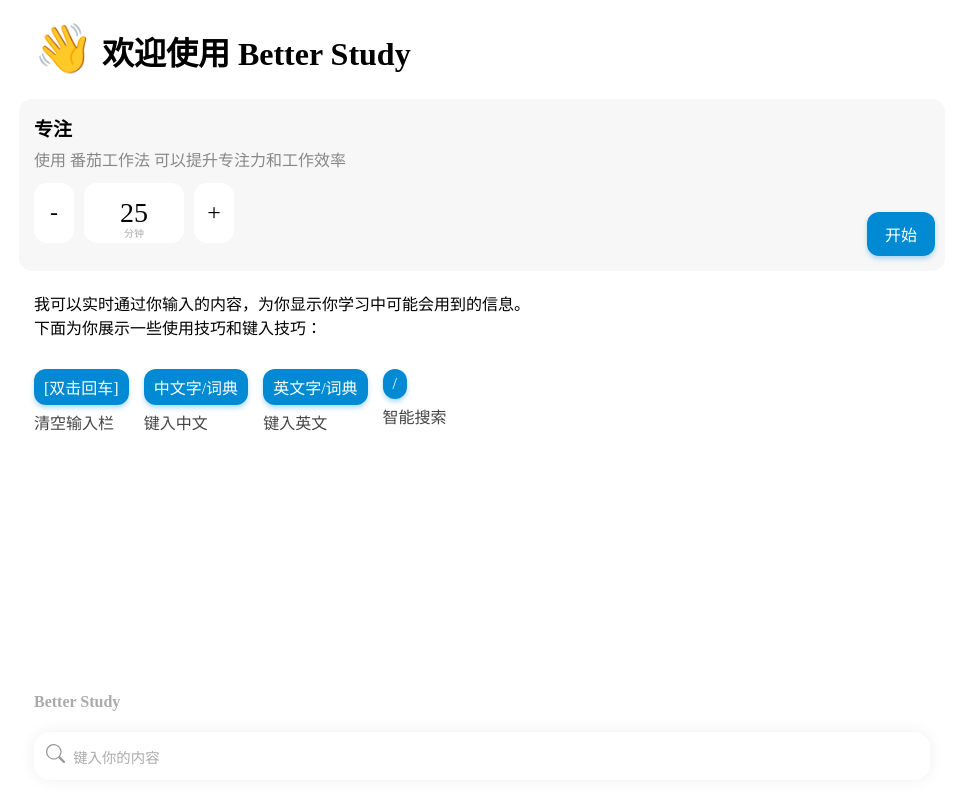
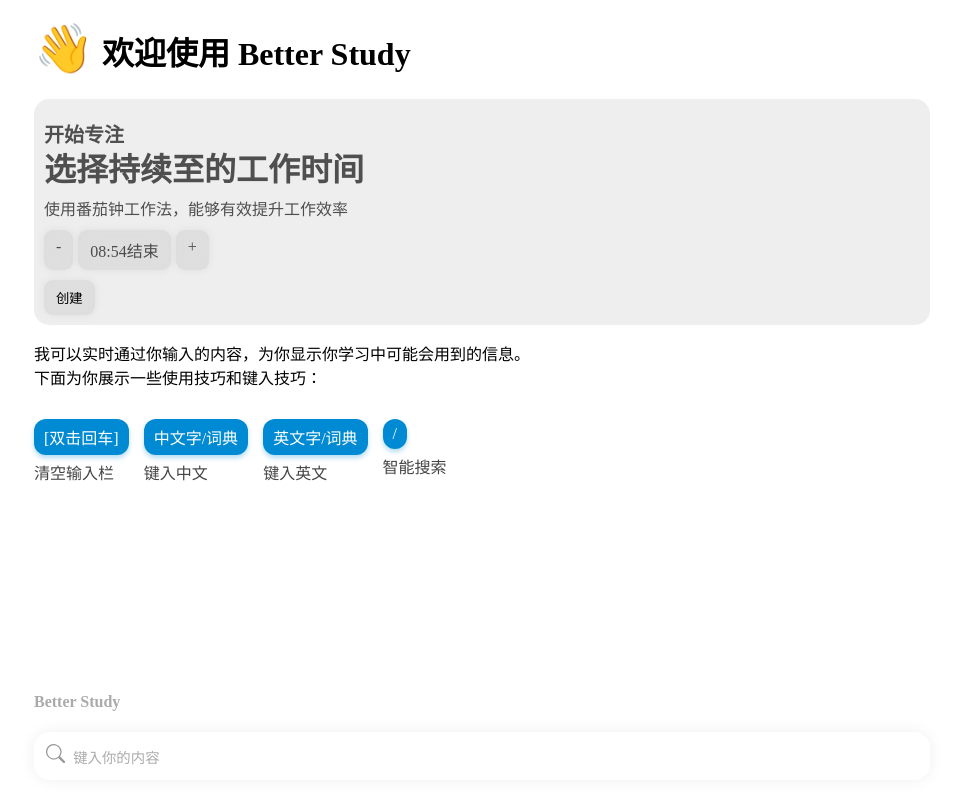
Before and after one commit to gozaoo/betterStudy, a Vue app: page / in a window 1280 px wide. Shown: the whole page, without its empty margins (158-1128 px from the left). Built offline with nearby package versions, Linux system fonts and the light colour scheme; a web font is replaced by a local one.

Commit message:
重写番茄钟组件
1.减少了番茄钟组件显示的抽风
2.优化了番茄钟组件的UI，并且提供更多的信息在同一界面上

```diff
--- a/src/components/routers/alarm.vue
+++ b/src/components/routers/alarm.vue
@@ -1,257 +1,416 @@
-<script setup >
-    import { ref, watchEffect, watch, computed } from 'vue';
+<script>
+    export default {
+        data() {
+            return {
+                PomodoroTimerInfo: null,
+                state: {
+                    currentIndex: 0,
+                    currentPomodoroEventInfo: {
+                        progress: 0,
+                        title: "",
+                        remainingTime: null,
+                    },
+                    progress: 0,
+                    remainingTime: null,
+                    finished: false,
+                },
+                interval: null,
+                pomodoroCreater: {
+                    num: 1,
+                    origNum: 1,
+                    tempPomodoroTimerInfo: this.createPomodoroTimer(1)
+                }
+            }
+        },
+        created() {
+            let localStorageInfo = localStorage.getItem('alarm')
 
-    defineProps({
-        value: String,
-    })
 
-    const nowAlarm = ref(localStorage.getItem('alarm'))
-    console.log(nowAlarm);
-    if(nowAlarm.value != null) {
-        nowAlarm.value = JSON.parse(nowAlarm.value)
-
-    } else {
-
+            if (localStorageInfo != null) {
+                this.PomodoroTimerInfo = JSON.parse(localStorageInfo)
+                console.log(this.PomodoroTimerInfo);
+                this.timerInterval()
             }
 
-    const data = ref({
-        timeContent: '',
-        hour: 0,
-        minute: 0,
-        seconds: 0,
-        todaysSeconds: 0,
-        nowThings:[],
-        display:{
-            title: '--',
-            remainingTime: '--:--',
-            finishwork: false,
-            index: 0
+            // this.startNewPomodoroTimer(5)
+        },
+        components: {},
+        methods: {
+            formatDate(date) {
+                const hour = date.getHours();
+                const min = date.getMinutes();
+                let h = '';
+                let m = '';
+                if (hour < 10) {
+                    h += '0'
+                }
+                if (min < 10) {
+                    m += '0'
+                }
+                h += hour;
+                m += min;
+                return h + ':' + m
+
+            },
+            // 将时间格式化
+            formatTime(time) {
+                // 计算总秒数
+                let totalSeconds = Math.floor(time / 1000);
+
+                // 计算小时数
+                let hours = Math.floor(totalSeconds / 3600);
+
+                // 计算剩余的秒数
+                let remainingSecondsAfterHours = totalSeconds % 3600;
+
+                // 计算分钟数
+                let minutes = Math.floor(remainingSecondsAfterHours / 60);
+
+                // 计算剩余的秒数
+                let seconds = remainingSecondsAfterHours % 60;
+
+                // 返回格式化后的时间字符串
+                return `${(hours == 0)?"":(hours+":")}${minutes.toString().padStart(2, '0')}:${seconds.toString().padStart(2, '0')}`;
+            },
+            // 计算剩余时长、过去时长以及时间状态
+            calculateTime(endTime) {
+                // 获取当前时间
+                let now = new Date().getTime();
+                // 获取结束时间
+                let end = new Date(endTime).getTime();
+
+                // 计算时间差（以毫秒为单位）
+                let diff = end - now;
+
+                // 格式化时间差
+                let formattedTime = this.formatTime(Math.abs(diff));
+
+                // 判断时间状态
+                let isPast = diff < 0;
+
+                // 返回结果
+                return {
+                    formattedTime: formattedTime,
+                    state: isPast
+                };
+            },
+            // 创建番茄钟
+            createPomodoroTimer(pomodoroCount) {
+                let pomodoroDuration = 25; // 番茄钟时长（分钟）
+                let shortBreakDuration = 5; // 短休息时长（分钟）
+                let longBreakDuration = 15; // 长休息时长（分钟）
+                let currentTime = Date.now();
+                let pomodoroTimer = {
+                    pomodoroCount: pomodoroCount,
+                    createdAt: currentTime,
+                    endAt: null,
+                    duration: null,
+                    schedule: [],
+                    use: false,
+                };
+                let currentPomodoro = 1;
+                let currentTimePlusDuration;
+                // 添加一个事件到番茄钟表
+                let addEventToSchedule = (schedule, startTime, eventDuration, event) => {
+                    const endTime = startTime + eventDuration * 60000;
+                    schedule.push({
+                        startTime: startTime,
+                        endTime: endTime,
+                        event: event
+                    });
+                    return endTime;
+                }
+
+                while (currentPomodoro <= pomodoroCount) {
+                    // 添加专注事件
+                    currentTime = addEventToSchedule(pomodoroTimer.schedule, currentTime, pomodoroDuration, '专注中');
+
+                    // 根据当前番茄钟数量决定是长休息还是短休息
+                    if (currentPomodoro != pomodoroCount)
+                        if (currentPomodoro % 4 === 0) {
+                            currentTime = addEventToSchedule(pomodoroTimer.schedule, currentTime, longBreakDuration,
+                                '长休息');
+                        } else {
+                            currentTime = addEventToSchedule(pomodoroTimer.schedule, currentTime, shortBreakDuration,
+                                '短休息');
+                        }
+
+                    currentPomodoro++;
+                }
+                let endAt = pomodoroTimer.schedule[pomodoroTimer.schedule.length - 1].endTime
+                pomodoroTimer = {
+                    ...pomodoroTimer,
+                    endAt,
+                    duration: endAt - pomodoroTimer.createdAt
+                }
+                return pomodoroTimer;
+            },
+            // 启动一个番茄钟事件
+            startNewPomodoroTimer(pomodoroCount) {
+                let PomodoroTimerInfo = this.createPomodoroTimer(pomodoroCount)
+                PomodoroTimerInfo.use = true
+                localStorage.setItem('alarm', JSON.stringify(PomodoroTimerInfo))
+                this.PomodoroTimerInfo = PomodoroTimerInfo
+                this.state.finished = false
+                this.timerInterval()
+            },
+            // 番茄钟事件循环
+            timerInterval(isReFreshen) {
+                let calculate = () => {
+                    let PomodoroTimerInfo = this.PomodoroTimerInfo;
+
+
+                    if (PomodoroTimerInfo == null) return clearInterval(this.interval);
+
+
+                    let currentTime = new Date().getTime();
+
+                    // 找到当前番茄钟事件
+                    let result = PomodoroTimerInfo.schedule.find((val, ind, obj) => {
+                        if (val.startTime <= currentTime && currentTime < val.endTime) {
+                            this.state.currentIndex = ind;
+                            this.state.currentPomodoroEventInfo = {
+                                progress: this.progressCalculate(val.startTime, val.endTime,
+                                    currentTime),
+                                title: val.event,
+                                remainingTime: this.calculateTime(val.endTime)
+                            }
+                            return true
                         }
                     })
-    let toTwoLength=(num)=>{
-            if(Number(num)<10){
-                return '0'+ num
-            } else {
-                return num
+                    if (result == undefined) {
+                        this.state = {
+                            ...this.state,
+                            remainingTime: null,
+                            finished: true,
+                            progress: 1
+                        }
+                        clearInterval(this.interval);
+                    }
+                    this.state = {
+                        ...this.state,
+                        remainingTime: this.calculateTime(PomodoroTimerInfo.schedule[PomodoroTimerInfo.schedule
+                            .length - 1].endTime),
+                        progress: this.progressCalculate(PomodoroTimerInfo.createdAt, PomodoroTimerInfo
+                            .schedule[PomodoroTimerInfo.schedule.length - 1].endTime,
+                            currentTime)
+                    }
+                    // console.log(this.state);
+                }
+                calculate()
+                if (isReFreshen != true) {
+                    this.interval = setInterval(() => calculate(), 1000)
+                }
+            },
+            progressCalculate(start, end, cur) {
+                return (start - cur) / (start - end)
+            },
+            cleanAlarm() {
+                localStorage.setItem('alarm', null)
+                clearInterval(this.interval)
+                this.interval = null
+                this.PomodoroTimerInfo = null
+            }
+        },
+        watch: {
+            pomodoroCreater: {
+                handler: async function  (newVal, oldVal) {
+                    if (newVal.num != oldVal.origNum) {
+                        newVal.origNum = newVal.num
+                        newVal.tempPomodoroTimerInfo = this.createPomodoroTimer(newVal.num)
+                    }
+                },
+                deep: true
             }
         }
 
-    function gettodaysSeconds(hour,minute,seconds){
-
-        return ((((isNaN(hour))?0:hour) * 60 * 60) + (((isNaN(minute))?0:minute) * 60) + ((isNaN(seconds))?0:seconds))
-    }
-
-        let updateTime=()=> {
-            let tempTime = new Date()
-            let tempTimeMil = Date.now()
-            data.value.hour = tempTime.getHours()
-            data.value.minute = tempTime.getMinutes()
-            data.value.seconds = tempTime.getSeconds()
-            data.value.todaysSeconds = gettodaysSeconds(data.value.hour ,data.value.minute,data.value.seconds)
-            data.value.timeDisplay = timeDisplay()
-
-            if(nowAlarm.value != null) {
-                let nowThingsIndex = nowAlarm.value.timePoint.findIndex((item)=>item.time > tempTimeMil)
-                let nowThings = nowAlarm.value.timePoint[nowThingsIndex]
-
-                if(nowThings){
-                    data.value.display.index = nowThingsIndex
-                    data.value.display.title = (nowThings.type == 'work')?'请专注':'休息时间到'
-                    let offsetMil = (nowThings.time - tempTimeMil)
-                    data.value.display.remainingTime  = toTwoLength(Math.trunc( offsetMil / 1000 / 60 ))+ ':' + toTwoLength((( offsetMil / 1000 % 60 ) - 1).toFixed(0))
-                } else {
-                    data.value.display.title = '完成啦！'
-                    data.value.display.finishwork = true
-                }
-            }
-
-
-            setTimeout(() => {
-            updateTime()
-            }, 1000);
-        }
-        updateTime()
-
-
-    function timeDisplay(){
-
-        return toTwoLength(data.value.hour) + ':' + toTwoLength(data.value.minute)
-    }
-
-    function getMillisecond(hour,minute,seconds){
-        return ((((isNaN(hour))?0:hour) * 60 * 60 * 1000) + (((isNaN(minute))?0:minute) * 60 * 1000) + ((isNaN(seconds))?0:(seconds * 1000)))
-    }
-
-    const createANewAlarm = ref({
-        times: 1,
-        startTime:null
-    })
-
-    let startAlarm=()=>{
-
-        let theAlarm = createANewAlarm.value
-        theAlarm.startTime = Date.now()
-        theAlarm['timePoint'] = []
-
-        let tempLastTime = theAlarm.startTime
-        for (let i = 1; i <= theAlarm.times; i++) {
-            if(i != 1){
-                theAlarm.timePoint.push({
-                    type:'rest',
-                    time: tempLastTime + getMillisecond(0,5)
-                })
-                tempLastTime = tempLastTime + getMillisecond(0,5)
-                console.log(new Date(tempLastTime));
-            }
-            theAlarm.timePoint.push({
-                type:'work',
-                time: tempLastTime + getMillisecond(0,25)
-            })
-            tempLastTime = tempLastTime + getMillisecond(0,25)
-            console.log(new Date(tempLastTime));
-
-        }
-
-        console.log(theAlarm);
-
-        // document.body.requestFullscreen()
-
-        localStorage.setItem('alarm',JSON.stringify(theAlarm))
-        nowAlarm.value = theAlarm
-    }
-
-    let cleanAlarm=()=>{
-        localStorage.setItem('alarm',null)
-        nowAlarm.value = undefined
-    }
+    };
 </script>
 <template>
-    <div>
-        <!-- <h1 ref="">{{  timeDisplay() }}</h1> -->
-        <div v-if="nowAlarm == null" class="alarm">
-            <h2>专注</h2>
-            <div>使用<a > 番茄工作法 </a>可以提升专注力和工作效率</div>
-
-            <div class="setter">
-
-                <div @click="(createANewAlarm.times>1)?createANewAlarm.times--:undefined" class="buttom">
-                    -
+    <div class="alarmBox">
+        <div v-if="state.finished == true">
+            <div :style="{'--per': '100%'}" class="background">
+                <div class="progressLine"></div>
+                <div class="inner" id="box">
+                    <svg xmlns="http://www.w3.org/2000/svg" version="1.0" viewBox="0 0 600 140" class="box-waves">
+                        <path d="M 0 70 Q 75 20,150 70 T 300 70 T 450 70 T 600 70 L 600 140 L 0 140 L 0 70Z">
+                        </path>
+                    </svg>
                 </div>
-                <div class="count">
-                    {{createANewAlarm.times * 25 + ((createANewAlarm.times - 1) * 5)}}
-                    <span>分钟</span>
-                </div>
-                <div @click="createANewAlarm.times++" class="buttom">
-                    +
+                <div class="text">
+                    100%
                 </div>
             </div>
-            <div @click="startAlarm" class="alarmStart">开始</div>
-        </div>
-        <div class="alarm" :style="{
-            'background-color':(data.display.finishwork == true )?'rgb(0,138,211,.3)':null,
-
-        }" v-if="nowAlarm">
-            <h2 class="time">
-                {{ data.display.remainingTime }} <span style="color:#0005;font-size:16px">{{ '('+ (data.display.index + 1) + '/' + (nowAlarm.timePoint.length) +')' }}</span>
+            <h2>
+                完成了
             </h2>
-            <div>
-                {{ data.display.title }}
-            </div>
-
-            <div @click="cleanAlarm" class="alarmStart trash using">
-                <!--垃圾桶-->
-                <svg xmlns="http://www.w3.org/2000/svg" fill="currentColor" class="bi bi-trash3" viewBox="0 0 16 16">
-                    <path d="M6.5 1h3a.5.5 0 0 1 .5.5v1H6v-1a.5.5 0 0 1 .5-.5ZM11 2.5v-1A1.5 1.5 0 0 0 9.5 0h-3A1.5 1.5 0 0 0 5 1.5v1H2.506a.58.58 0 0 0-.01 0H1.5a.5.5 0 0 0 0 1h.538l.853 10.66A2 2 0 0 0 4.885 16h6.23a2 2 0 0 0 1.994-1.84l.853-10.66h.538a.5.5 0 0 0 0-1h-.995a.59.59 0 0 0-.01 0H11Zm1.958 1-.846 10.58a1 1 0 0 1-.997.92h-6.23a1 1 0 0 1-.997-.92L3.042 3.5h9.916Zm-7.487 1a.5.5 0 0 1 .528.47l.5 8.5a.5.5 0 0 1-.998.06L5 5.03a.5.5 0 0 1 .47-.53Zm5.058 0a.5.5 0 0 1 .47.53l-.5 8.5a.5.5 0 1 1-.998-.06l.5-8.5a.5.5 0 0 1 .528-.47ZM8 4.5a.5.5 0 0 1 .5.5v8.5a.5.5 0 0 1-1 0V5a.5.5 0 0 1 .5-.5Z"/>
-                </svg>
+            <h1> 结束了{{  formatTime(PomodoroTimerInfo.duration) }}的专注。</h1>
+            <div class="buttomArea">
+                <button @click="cleanAlarm()">
+                    结束
+                </button>
+                <div style="margin-top:auto;font-size:12px;text-align: right;color:#0002;font-weight: bolder; margin-left: auto;">
+                    总进度100%<br/>结束时间{{ formatDate(new Date(PomodoroTimerInfo.endAt))}}
                 </div>
             </div>
 
         </div>
+        <div v-if="interval != null && PomodoroTimerInfo!=null">
+            <div :style="{'--per': ((state.currentPomodoroEventInfo.progress * 100).toFixed(0))+'%'}" class="background">
+                <div class="progressLine"></div>
+                <div class="inner" id="box">
+                    <svg xmlns="http://www.w3.org/2000/svg" version="1.0" viewBox="0 0 600 140" class="box-waves">
+                        <path d="M 0 70 Q 75 20,150 70 T 300 70 T 450 70 T 600 70 L 600 140 L 0 140 L 0 70Z">
+                        </path>
+                    </svg>
+                </div>
+                <div class="text">
+                    {{ ((state.currentPomodoroEventInfo.progress * 100).toFixed(0))+'%' }}
+                </div>
+            </div>
+            <h2>
+                {{ state.currentPomodoroEventInfo.title }}
+                <span>({{ (state.currentIndex + 1) + "/" + (PomodoroTimerInfo.schedule.length) }})</span>
+            </h2>
+            <h1> {{  state.currentPomodoroEventInfo.remainingTime.formattedTime }}</h1>
+            <div class="buttomArea">
+                <button @click="cleanAlarm()">
+                    结束
+                </button>
+                <div style="margin-top:auto;font-size:12px;text-align: right;color:#0002;font-weight: bolder; margin-left: auto;">
+                    总进度{{ ((state.progress * 100).toFixed(0))+'%' }}<br/>结束时间{{ formatDate(new Date(PomodoroTimerInfo.endAt))}}
+                </div>
+            </div>
+
+        </div>
+        <div v-if="PomodoroTimerInfo==null">
+            <h2>开始专注</h2>
+            <h1>选择持续至的工作时间</h1>
+            <div>使用番茄钟工作法，能够有效提升工作效率</div>
+            <div class="numSetter buttomArea">
+                <div @click="(pomodoroCreater.num != 1)?(pomodoroCreater.num--):''" class="button">-</div>
+                <div class="button">
+
+                    {{ formatDate(new Date(this.pomodoroCreater.tempPomodoroTimerInfo.endAt))}}结束
+                    </div>
+                <div @click="pomodoroCreater.num++" class="button">+</div>
+            </div>
+            <button @click="startNewPomodoroTimer(this.pomodoroCreater.num)">
+                创建
+            </button>
+        </div>
+    </div>
+
 </template>
 <style scoped>
-.time{
-    font-size: 23px;
+    h2 {
+        margin: 0.5em 0 -.2em 0;
+        font-size: 20px;
+    }
+
+    h1 {
+
+        margin: 0px 0 0.2em 0;
+    }
+
+    .buttomArea {
+        display: flex;
+        gap: 5px;
+        user-select: none;
+    }
+
+    .numSetter{
+        margin: 10px 0;
+    }
+    button,.button{
+        background-color: #0001;
+        outline: none;
+        border: none;
+        padding: 8px 12px;
+        cursor: pointer;
+        border-radius: 9px;
+        backdrop-filter: blur(8px);
+        /* color: #fff; */
+        box-shadow: 0 0 10px #00000010;
+    }
+
+    .alarmBox {
+        position: relative;
+        padding: 10px;
+        overflow: hidden;
+        border-radius: 15px;
+        background: #0001;
+        color: #000a;
         margin: 6px 0 0 0px;
     }
-    h2{
-        margin: 6px 0;
-        font-size: 19px;
+
+    .background {
+        position: absolute;
+        left: 0;
+        top: 0;
+        bottom: 0;
+        right: 0;
+        height: 100%;
+        z-index: -1;
+        width: 100%;
+        overflow: hidden;
+        --fillColor: rgb(160, 220, 255)
     }
-    h2+div{
-        color: #888;
+
+    .background>.text{
+        position: absolute;
+        right: 0px;
+        top: 0;
+        font-size: 7em;
+        color: #00000007;
+        font-weight: 900
     }
-    .alarm{
-        background-color: #00000008;
-        border-radius: 13px;
-        /* box-sizing: border-box; */
-        padding: 9px 15px 16px 15px;
-        margin: 20px -15px;
-        position: relative;
+    .progressLine {
+        position: absolute;
+        height: 100%;
+        width: calc(var(--per) - 50px);
+        background-color: var(--fillColor);
+        left: 0;
+        top: 0;
     }
-    .setter{
-        display: flex;
-        flex-direction: row;
-        height: 60px;
-        width: fit-content;
-        margin: 12px 0;
-        gap: 10px;
-        position: relative;
+
+    .inner {
+        position: absolute;
+
+        left: 0;
+        top: 0;
+        bottom: 0;
+        right: 0;
+        height: 100%;
+        width: 100%;
+        left: var(--per);
+        transition: left 1s;
+        animation: spawn 1s cubic-bezier(.2,.7,.3,1);
     }
-    .count{
-        background-color: #fff;
-        min-width: 100px;
-        border-radius: 13px;
-        display: flex;
-        width: fit-content;
-        height: inherit;
-        justify-content: center;
-        align-items: center;
-        font-size: 28px;
+    @keyframes spawn {
+        from{
+            left: -20%
           }
-    .count span{
-        position: absolute;
-        font-size: 10px;
-        color: #0005;
-        bottom: 3px;
+        to {
+            left:  var(--per)
           }
-    .buttom{
-        background-color: #fff;
-        min-width: 40px;
-        border-radius: 13px;
-        display: flex;
-        height: inherit;
-        justify-content: center;
-        align-items: center;
-        font-size: 24px;
-        cursor: pointer;
-        user-select: none;
     }
-    .alarmStart{
-        background-color: rgb(0,138,211);
-        color: white;
-        width: fit-content;
-        cursor: pointer;
-        padding: 10px 18px;
-        border-radius: 12px;
-        margin-bottom: 5px;
-        box-shadow: 0px 3px 5px rgb(0,138,211,.3);
+    .inner>svg {
+        transform: rotate(90deg) translate(-70px);
+        transform-origin: 0 50%;
+        fill: var(--fillColor);
+
+        height: 100%;
+        animation: waveMove 5s linear infinite;
     }
-    .alarmStart{
-        position: absolute;
-        right: 10px;
-        bottom: 10px;
+
+    @keyframes waveMove {
+        from {
+            transform: rotate(90deg) translate(-100px);
         }
-    .trash{
-        width: 18px;
-        width: 18px;
+
+        to {
+            transform: rotate(90deg) translate(calc(-100px - 50%));
         }
-    .trash{
-        background-color: rgb(0,138,211,0);
-        color: rgb(0,0,0,.7);
-        box-shadow: 0px 3px 5px rgb(0,138,211,0);
-    }
-    .trash:hover{
-        color: rgb(0,0,0,.9);
-
     }
 </style>
```
Also changed, not shown: src/components/routers/chinese.vue (+5 -2 lines), 1 other file (tests, documents, lock files or other folders). Lines whose indentation alone changed are shown as unchanged.
